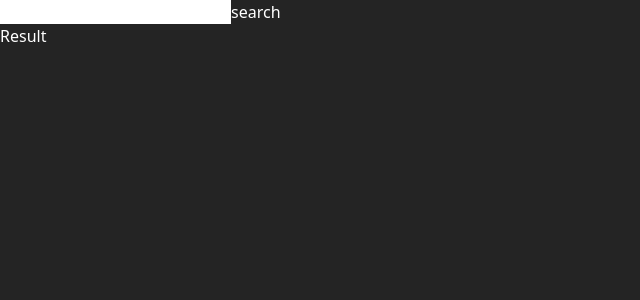
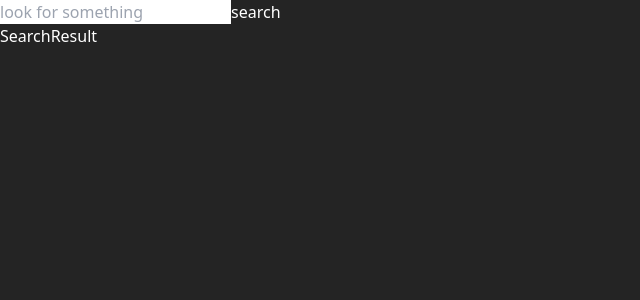
Before and after one commit to mukha2601/gally-react.js, a React (Vite) app: page /search-result in a window 1280 px wide. Shown: the top 300 px of the page, without its empty margins (0-640 px from the left). Built offline with nearby package versions, Linux system fonts and the light colour scheme.

Commit message:
search component

```diff
--- a/src/components/Grid.jsx
+++ b/src/components/Grid.jsx
@@ -1,8 +1,12 @@
-// const accesKey = "QaxOLYJFNjV5katlAPBXlpedw2R2Ovti2SKbFZEI4RU";
-// const random_url = `https://api.unsplash.com/photos/random?count=28&client_id=${accesKey}`;
+/* eslint-disable react/prop-types */
 
-export default function Grid() {
+// eslint-disable-next-line react/prop-types
+export default function Grid({ data, toggleModal }) {
    return (
-      <div>Grid</div>
+      <div className="w-full h-auto  grid grid-cols-[repeat(auto-fit,minmax(15rem,1fr))] auto-rows-[15rem]" >
+         {data.map((item) => (
+            <img key={item.id} src={item.urls.small_s3} alt={item.alt_description} className='w-full h-full object-cover cursor-pointer transition duration-700 ease-in-out' onClick={() => toggleModal(item)} />
+         ))}
+      </div >
    )
 }
--- a/src/components/Home.jsx
+++ b/src/components/Home.jsx
@@ -1,13 +1,17 @@
 import { useState, useEffect } from 'react';
 import Modal from './Modal';
+import Grid from './Grid';
 
 const accesKey = "QaxOLYJFNjV5katlAPBXlpedw2R2Ovti2SKbFZEI4RU";
 const random_url = `https://api.unsplash.com/photos/random?count=28&client_id=${accesKey}`;
+// const random_url = `https://api.unsplash.com/search/photos?per_page=28&page=1&query=sky&client_id=${accesKey}`;
 
+// eslint-disable-next-line react/prop-types
 export default function Home() {
    const [data, setData] = useState([]);
    const [modal, setModal] = useState(false);
    const [item, setItem] = useState([]);
+
 
    useEffect(() => {
       fetch(random_url)
@@ -27,11 +31,12 @@ export default function Home() {
 
    return (
       <>
-         <div className="w-full h-auto  grid grid-cols-[repeat(auto-fit,minmax(15rem,1fr))] auto-rows-[15rem]" >
+         {/* <div className="w-full h-auto  grid grid-cols-[repeat(auto-fit,minmax(15rem,1fr))] auto-rows-[15rem]" >
             {data.map((item) => (
                <img key={item.id} src={item.urls.small_s3} alt={item.alt_description} className='w-full h-full object-cover cursor-pointer transition duration-700 ease-in-out' onClick={() => toggleModal(item)} />
             ))}
-         </div >
+         </div > */}
+         <Grid data={data} toggleModal={toggleModal} />
          {modal && (<Modal setModal={setModal} item={item} />)
          }
       </>
--- a/src/components/Modal.jsx
+++ b/src/components/Modal.jsx
@@ -3,10 +3,7 @@ export default function Modal({ setModal, item }) {
    document.body.style.overflow = "hidden"
 
    document.addEventListener('click', (e) => {
-      // console.log(e.target.classList[0] == 'modal-wrapper');
-      // const target = e.target
       if (e.target.classList[0] == 'modal-wrapper') {
-         // console.log(true);
          setModal(false)
       }
    })
--- a/src/components/Navbar.jsx
+++ b/src/components/Navbar.jsx
@@ -1,10 +1,30 @@
+import { useState } from 'react'
+import Home from './Home';
+
+const accesKey = "QaxOLYJFNjV5katlAPBXlpedw2R2Ovti2SKbFZEI4RU";
 
 export default function Navbar() {
+
+   const [value, setValue] = useState(null)
+   const [url, setUrl] = useState(null)
+   // const [newData, setNewData] = ([])
+
+   const change = (e) => {
+      const newValue = e.target.value
+      setValue(newValue)
+   }
+
+   const click = () => {
+      console.log(url);
+      setUrl(`https://api.unsplash.com/search/photos?per_page=28&page=1&query=${value}&client_id=${accesKey}`)
+      return <Home setUrl={setUrl} />
+   }
+
    return (
       <div className="w-full h-20 flex items-center justify-center sticky top-0">
          <div className="inbut-box w-[600px] h-14 bg-blue-200 flex ">
-            <input type="text" className="flex-1 text-black px-5" />
-            <button className="bg-black w-[80px] h-full shrink-0">search</button>
+            <input type="text" onChange={change} className="flex-1 text-black px-5" placeholder="look for something" />
+            <button onClick={click} className="bg-black w-[80px] h-full shrink-0">search</button>
          </div>
       </div>
    )
--- a/src/components/Result.jsx
+++ /dev/null
@@ -1,6 +0,0 @@
-
-export default function Result() {
-   return (
-      <div>Result</div>
-   )
-}
--- /dev/null
+++ b/src/components/SearchResult.jsx
@@ -0,0 +1,6 @@
+
+export default function SearchResult() {
+   return (
+      <div>SearchResult</div>
+   )
+}
--- a/src/index.jsx
+++ b/src/index.jsx
@@ -7,7 +7,7 @@ import "./index.css";
 import Main from "./components/Main";
 import Home from "./components/Home";
 import NotFound from "./components/NotFound";
-import Result from "./components/Result";
+import SearchResult from "./components/SearchResult";
 
 const router = createBrowserRouter([
   {
@@ -20,7 +20,7 @@ const router = createBrowserRouter([
       },
       {
         path: 'search-result',
-        element: <Result />
+        element: <SearchResult />
       }
     ]
   },
```
